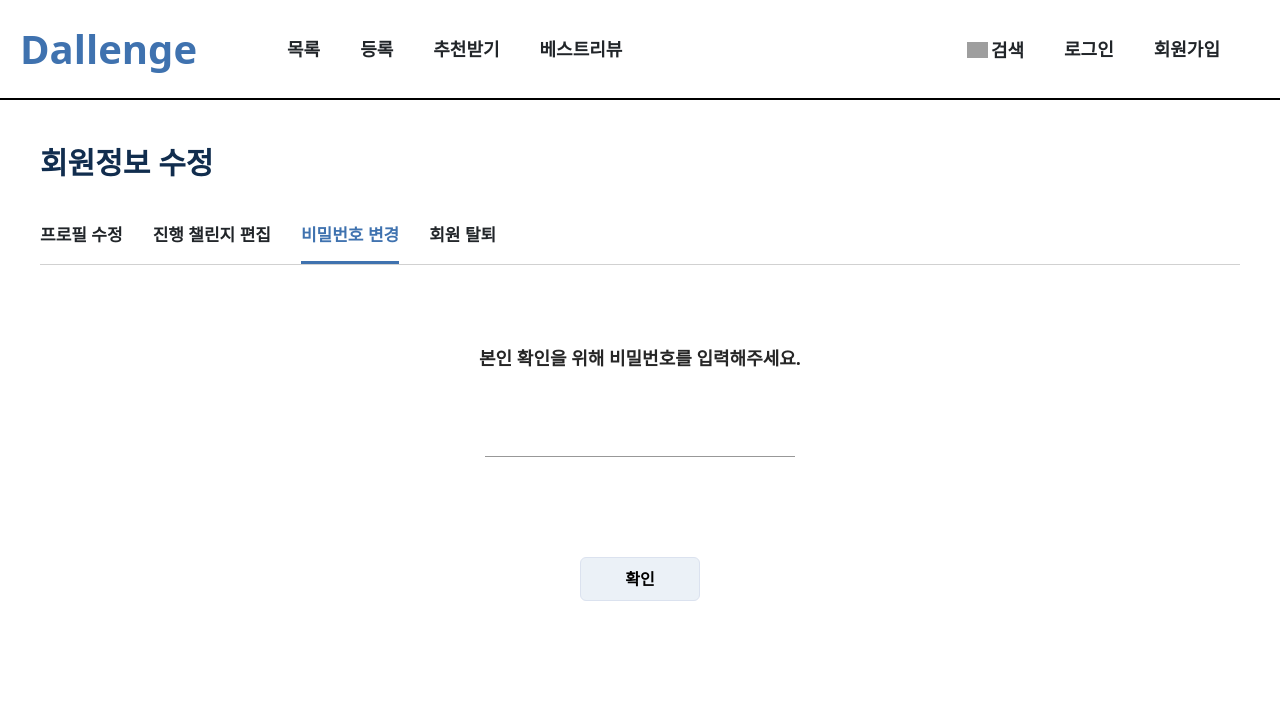
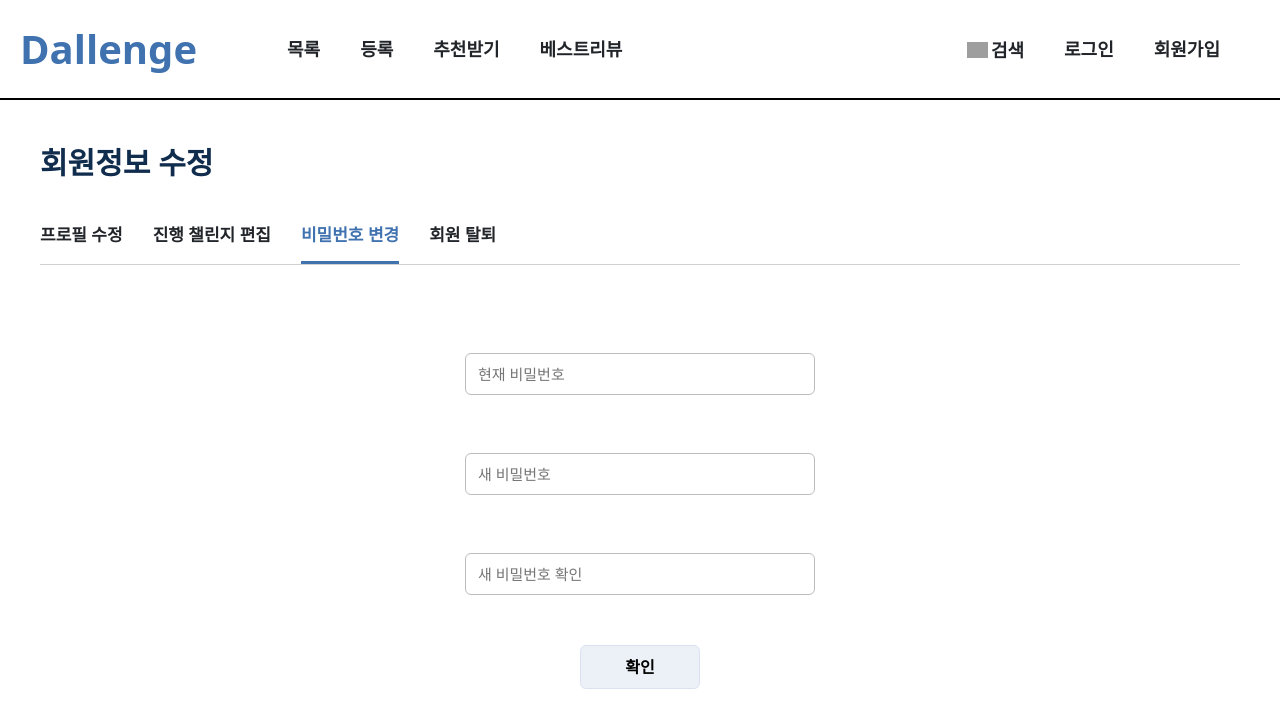
Before and after one commit to dallenge/Front, a React (Create React App) app: page /my-page/modify/password-edit in a window 1280 px wide. Shown: the top 728 px of the page. Built offline with nearby package versions, Linux system fonts and the light colour scheme; grey boxes are pictures that could not be loaded.

Commit message:
✨ Feat : 비밀번호 변경 기능 추가

```diff
--- a/src/Routes/ChallengeList.tsx
+++ b/src/Routes/ChallengeList.tsx
@@ -68,8 +68,6 @@ export default function ChallengeList() {
       .then((res) => {
         setChallengeArray([...res.data.content]);
         setTotalPage(Math.ceil(res.data.totalElements / 8));
-        console.log(sortCondition);
-        console.log(res.data.content);
       })
       .catch((err) => {
         console.log(err);
--- a/src/Routes/PwEdit.tsx
+++ b/src/Routes/PwEdit.tsx
@@ -1,25 +1,30 @@
 import React from 'react';
 import Modify from '../Components/Modify';
 import styled from 'styled-components';
+import axios from 'axios';
+import CONSTANT_INFO from '../Constant/Constant';
+import { useState } from 'react';
+import URL from '../Url';
+import { useNavigate } from 'react-router-dom';
 
-const Container = styled.div`
-  text-align: center;
-  justify-content: center;
-  display: inline-block;
-  width: 1200px;
-`;
+// const Container = styled.div`
+//   text-align: center;
+//   justify-content: center;
+//   display: inline-block;
+//   width: 1200px;
+// `;
 
-const Input = styled.input`
-  padding: 7px;
-  font-size: 20px;
-  margin-top: 40px;
-  text-align: center;
-  border: none;
-  border-bottom: 1px solid rgb(152, 152, 152);
-  &:focus {
-    outline: none;
-  }
-`;
+// const Input = styled.input`
+//   padding: 7px;
+//   font-size: 20px;
+//   margin-top: 40px;
+//   text-align: center;
+//   border: none;
+//   border-bottom: 1px solid rgb(152, 152, 152);
+//   &:focus {
+//     outline: none;
+//   }
+// `;
 
 const Button = styled.button`
   border: 1px solid var(--color-sky);
@@ -35,12 +40,74 @@ const Button = styled.button`
   }
 `;
 
+const Input = styled.input`
+  width: 350px;
+  height: 42px;
+  padding: 12px;
+  margin-top: 8px;
+  border-radius: 6px;
+  border: 1px solid #bcbcbc;
+  font-size: 15px;
+  &:focus {
+    outline: 1px solid var(--color-blue);
+  }
+`;
+
+const InputBox = styled.div`
+  width: 450px;
+  height: 100px;
+  display: flex;
+  flex-direction: column;
+  align-items: center;
+`;
 export default function PwEdit() {
+  const navigate = useNavigate();
+  const userId = localStorage.getItem('userId');
+  const [nowPassword, setNowPassword] = useState<string>('');
+  const [newPassword, setNewPassword] = useState<string>('');
+  const [pwError, setPwError] = useState<boolean>(false);
+  const [checkPwError, setCheckPwError] = useState<boolean>(false);
+
+  const SIGNUP_MESSAGE = CONSTANT_INFO.SIGNUP_MESSAGE;
+  const onChangePw = (e: React.ChangeEvent<HTMLInputElement>) => {
+    if (!e.target.value || e.target.value.length >= 8) {
+      setPwError(false);
+    } else {
+      setPwError(true);
+    }
+    setNewPassword(e.target.value);
+  };
+
+  const onChangeCheckPw = (e: React.ChangeEvent<HTMLInputElement>) => {
+    if (!e.target.value || newPassword === e.target.value) {
+      setCheckPwError(false);
+    } else {
+      setCheckPwError(true);
+    }
+  };
+  const changePassword = async () => {
+    if (!pwError && !checkPwError && nowPassword && newPassword) {
+      const config = {
+        method: 'post',
+        url: `${URL}/user/${userId}/change?oldPassword=${nowPassword}&newPassword=${newPassword}`,
+        headers: {
+          'Content-Type': 'application/json',
+        },
+      };
+      await axios(config)
+        .then(() => {
+          alert('변경 완료');
+          navigate('/');
+        })
+        .catch((err) => {
+          alert(JSON.parse(err.request.response)?.message);
+        });
+    }
+  };
   return (
     <div>
       <Modify active={'password'} />
-      <div style={{ height: '80px' }}></div>
-      <Container>
+      {/* <Container>
         <div style={{ fontSize: '18px', fontWeight: 'bold', color: 'rgb(38, 38, 38)' }}>
           본인 확인을 위해 비밀번호를 입력해주세요.
         </div>
@@ -48,7 +115,36 @@ export default function PwEdit() {
         <div style={{ marginTop: '100px' }}>
           <Button>확인</Button>
         </div>
-      </Container>
+      </Container> */}
+      <div style={{ marginTop: '80px', display: 'flex', flexDirection: 'column', alignItems: 'center' }}>
+        <InputBox>
+          <Input
+            type="password"
+            placeholder="현재 비밀번호"
+            onChange={(e) => {
+              setNowPassword(e.target.value);
+            }}
+          />
+        </InputBox>
+        <InputBox>
+          <Input type="password" placeholder="새 비밀번호" onChange={onChangePw} />
+          {pwError && <ValidationView text={SIGNUP_MESSAGE.SHORT_PASSWORD} />}
+        </InputBox>
+        <InputBox>
+          <Input type="password" placeholder="새 비밀번호 확인" onChange={onChangeCheckPw} />
+          {checkPwError && <ValidationView text={SIGNUP_MESSAGE.WRONG_PASSWORD} />}
+        </InputBox>
+
+        <Button onClick={changePassword}>확인</Button>
+      </div>
     </div>
   );
 }
+
+const ValidationView = ({ text }: { text: string }) => {
+  return (
+    <div style={{ marginTop: '4px', marginBottom: '10px' }}>
+      <div style={{ padding: '0 14px', fontSize: '13px', color: '#F00001', fontWeight: '600' }}>🔥{text}</div>
+    </div>
+  );
+};
```
